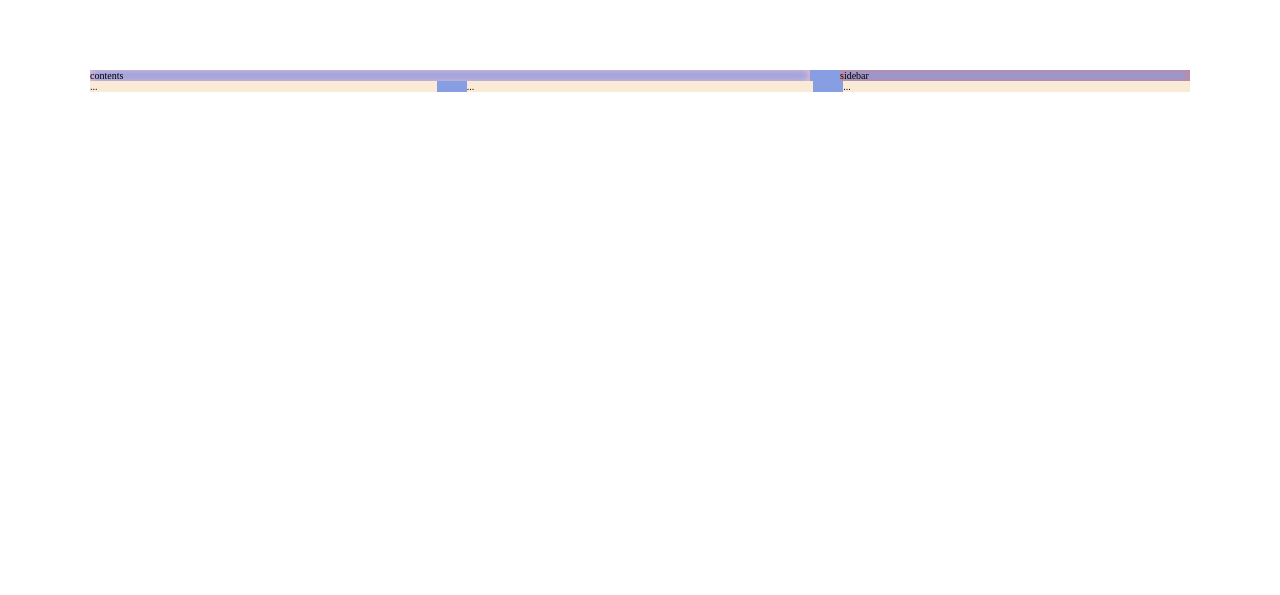
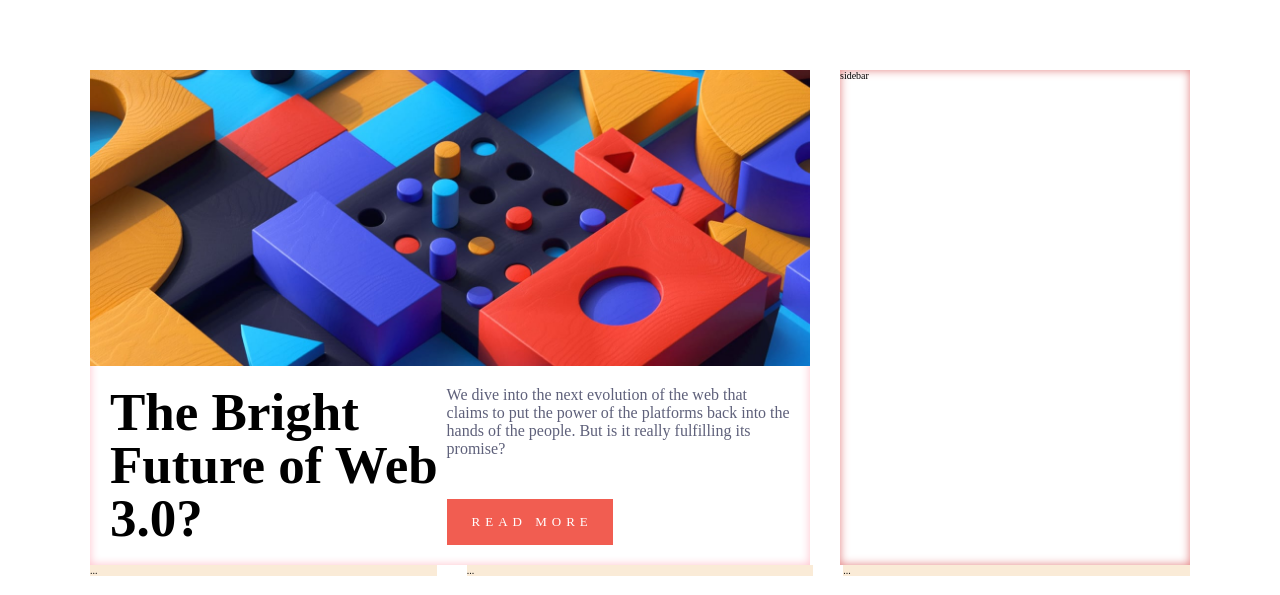
Before and after one commit to kimtaejin3/news-homepage, a plain HTML site: page index.html in a window 1280 px wide. Shown: the part 205-800 px from the top of the page. Drawn offline with Linux system fonts and the light colour scheme.

Commit message:
feat: Add primary section component with html&css

```diff
--- a/index.html
+++ b/index.html
@@ -62,7 +62,25 @@
       <div class="l_wrapper">
         <section class="section">
           <div class="l_container">
-            <div class="l_contents">contents</div>
+            <div class="l_contents">
+              <section class="primary">
+                <div class="primary-cover">
+                  <img src="./assets/images/image-web-3-desktop.jpg" alt="" />
+                </div>
+                <div class="primary-contents">
+                  <h1 class="primary-title">The Bright Future of Web 3.0?</h1>
+                  <div class="primary-description">
+                    <p>
+                      We dive into the next evolution of the web that claims to
+                      put the power of the platforms back into the hands of the
+                      people. But is it really fulfilling its promise?
+                    </p>
+
+                    <a href="#" class="btn"> READ MORE </a>
+                  </div>
+                </div>
+              </section>
+            </div>
             <aside class="l_sidebar">sidebar</aside>
           </div>
         </section>
--- a/style.css
+++ b/style.css
@@ -37,6 +37,7 @@ a {
 
 .l_contents {
   flex: 1;
+  min-width: 0;
   box-shadow: inset 0 0 10px pink;
 }
 
@@ -55,6 +56,21 @@ a {
 .l_col {
   background-color: antiquewhite;
   flex: 1;
+}
+
+/* commons */
+.btn {
+  font-size: 1.3rem;
+  letter-spacing: 5px;
+  text-indent: 5px;
+  background-color: #f15d51;
+  color: white;
+  padding: 15px 20px;
+  display: inline-block;
+}
+
+.btn:hover {
+  background-color: black;
 }
 
 /* component */
@@ -80,5 +96,49 @@ a {
 }
 
 .section {
-  background-color: rgb(135, 158, 226);
 }
+
+.primary-contents {
+  padding: 20px;
+  display: flex;
+  /* gap: 50px; */
+}
+
+.primary-title {
+  font-size: 5.3rem;
+  line-height: 1;
+}
+
+.primary-description {
+  display: flex;
+  flex-direction: column;
+  align-items: flex-start;
+  justify-content: space-between;
+}
+
+.primary-description p {
+  font-size: 1.6rem;
+  max-width: 710px;
+  color: #5e607a;
+  margin-bottom: 20px;
+}
+
+@media (max-width: 820px) {
+  .l_container {
+    flex-direction: column;
+  }
+
+  .primary-title {
+    font-size: 3.7rem;
+    line-height: 1.2;
+  }
+
+  .primary-contents {
+    gap: 10px;
+    flex-direction: column;
+  }
+
+  .primary-description p {
+    font-size: 1.4rem;
+  }
+}
```
